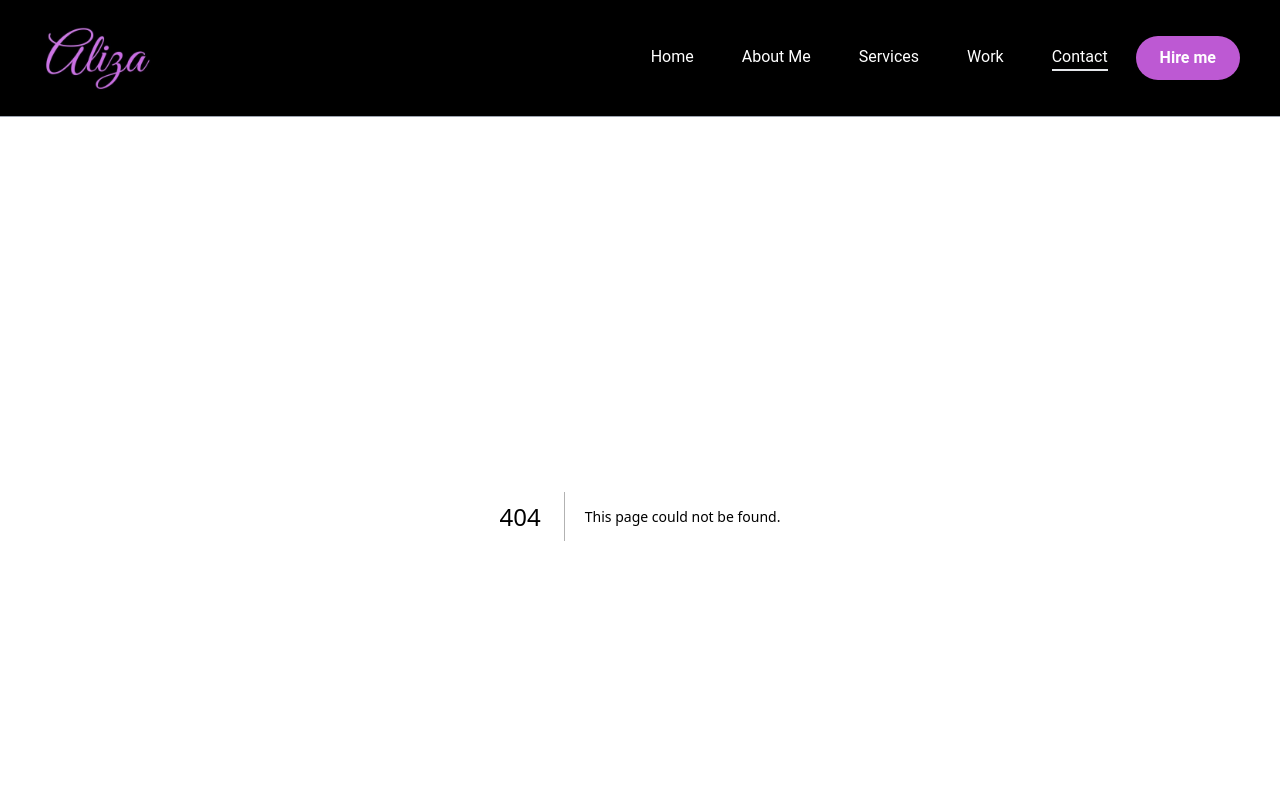
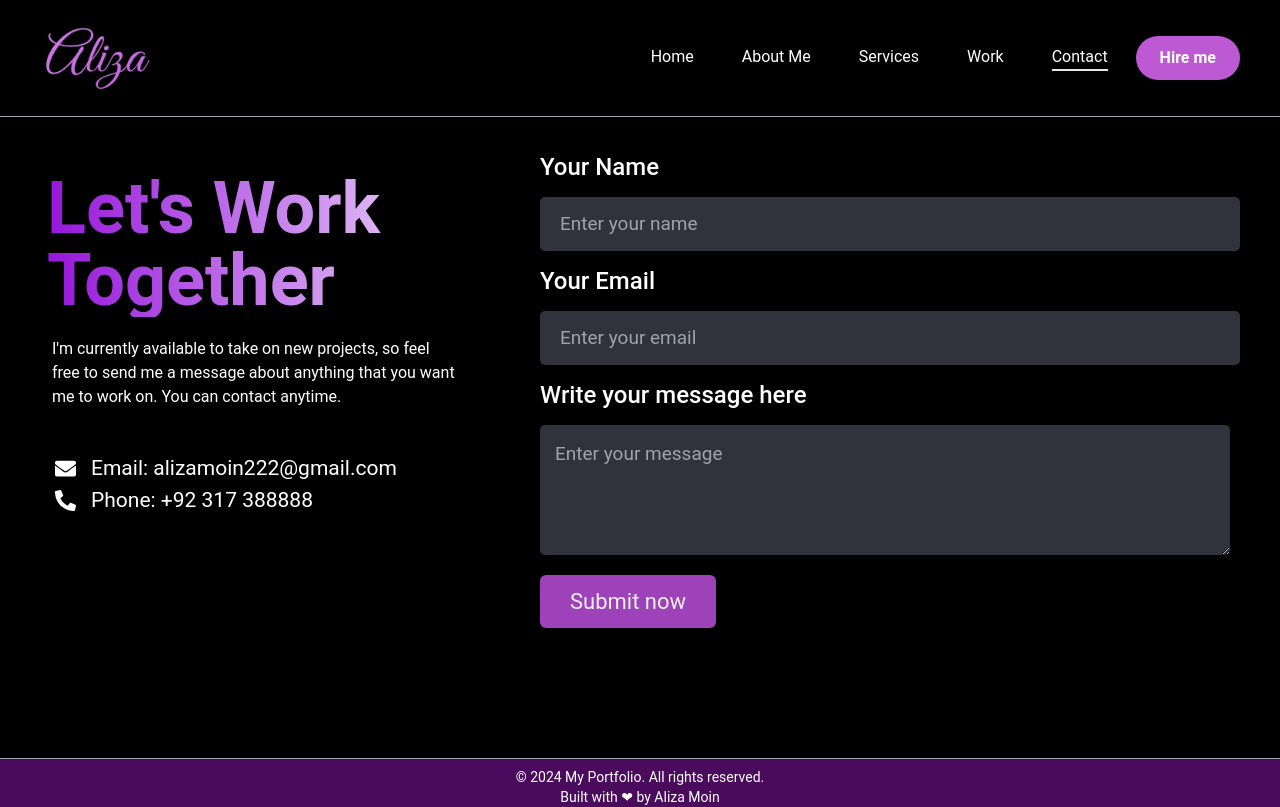
Before and after one commit to aliza-moin18/Personal-Portfolio, a Next.js app: page /contact in a window 1280 px wide. Before the commit this address had no page. Shown: the top 807 px of the page. Built offline with nearby package versions, Linux system fonts and the light colour scheme.

Commit message:
Add files via upload

```diff
--- /dev/null
+++ b/src/app/contact/page.tsx
@@ -0,0 +1,75 @@
+"use client";
+import React from 'react';
+import { FaEnvelope, FaPhoneAlt } from 'react-icons/fa';
+import { motion } from 'framer-motion';
+
+const Contact = () => {
+  return (
+    <motion.div
+      initial={{ opacity: 0 }}
+      animate={{ opacity: 1 }}
+      exit={{ opacity: 0 }}
+      transition={{ duration: 0.9, ease: 'easeInOut' }}
+      className="flex flex-col items-center justify-center gap-0 my-8"
+    >
+      <div className='relative px-10'>
+        <div className='flex gap-30'>
+          <div className='flex flex-col gap-[20px] mt-6'>
+            <h1 className='text-7xl font-bold bg-gradient-to-r from-[#9615db] to-white text-transparent bg-clip-text ml-[7px]'>
+              Let&apos;s Work Together
+            </h1>
+            <p className='mr-20 ml-[12px]'>
+              I&apos;m currently available to take on new projects, so feel free to send me a message about anything that you want me to work on. You can contact anytime.
+            </p>
+
+            <div className='flex flex-col gap-[20px] text-white text-[21px]'>
+              <div className='flex items-center mt-6 gap-[15px] ml-[15px]'>
+                <FaEnvelope className='text-md' />
+                <span>Email: alizamoin222@gmail.com</span>
+              </div>
+
+              <div className='flex items-center mt-[-19px] gap-[15px] ml-[15px]'>
+                <FaPhoneAlt className='text-md' />
+                <span>Phone: +92 317 388888</span>
+              </div>
+            </div>
+          </div>
+
+          <form className='flex flex-col items-start gap-3'>
+            <label htmlFor="" className='text-white text-[24px] font-medium'>Your Name</label>
+            <input
+              type="text"
+              placeholder='Enter your name'
+              name='text'
+              className='border-none w-[700px] h-[54px] pl-[20px] rounded-[5px] bg-[#32323c] text-[#A0a0a0] text-[19px] font-outfit'
+            />
+
+            <label htmlFor="" className='text-white text-[24px] font-medium'>Your Email</label>
+            <input
+              type="email"
+              placeholder='Enter your email'
+              name='email'
+              className='border-none w-[700px] h-[54px] pl-[20px] rounded-[5px] bg-[#32323c] text-[#A0a0a0] text-[19px] font-outfit'
+            />
+
+            <label htmlFor="" className='text-white text-[24px] font-medium'>Write your message here</label>
+            <textarea
+              name="message"
+              placeholder='Enter your message'
+              className="border-none w-[690px] h-[130px] p-[15px] rounded-[5px] bg-[#32323c] text-[#A0a0a0] text-[19px] font-outfit"
+            />
+
+            <button
+              type="submit"
+              className="border-none rounded-[6px] text-[#efefef] bg-[#9d42b9] text-[22px] py-[10px] px-[30px] mb-[50px] cursor-pointer transition-transform duration-300 hover:scale-110 mt-2"
+            >
+              Submit now
+            </button>
+          </form>
+        </div>
+      </div>
+    </motion.div>
+  );
+};
+
+export default Contact;
```
